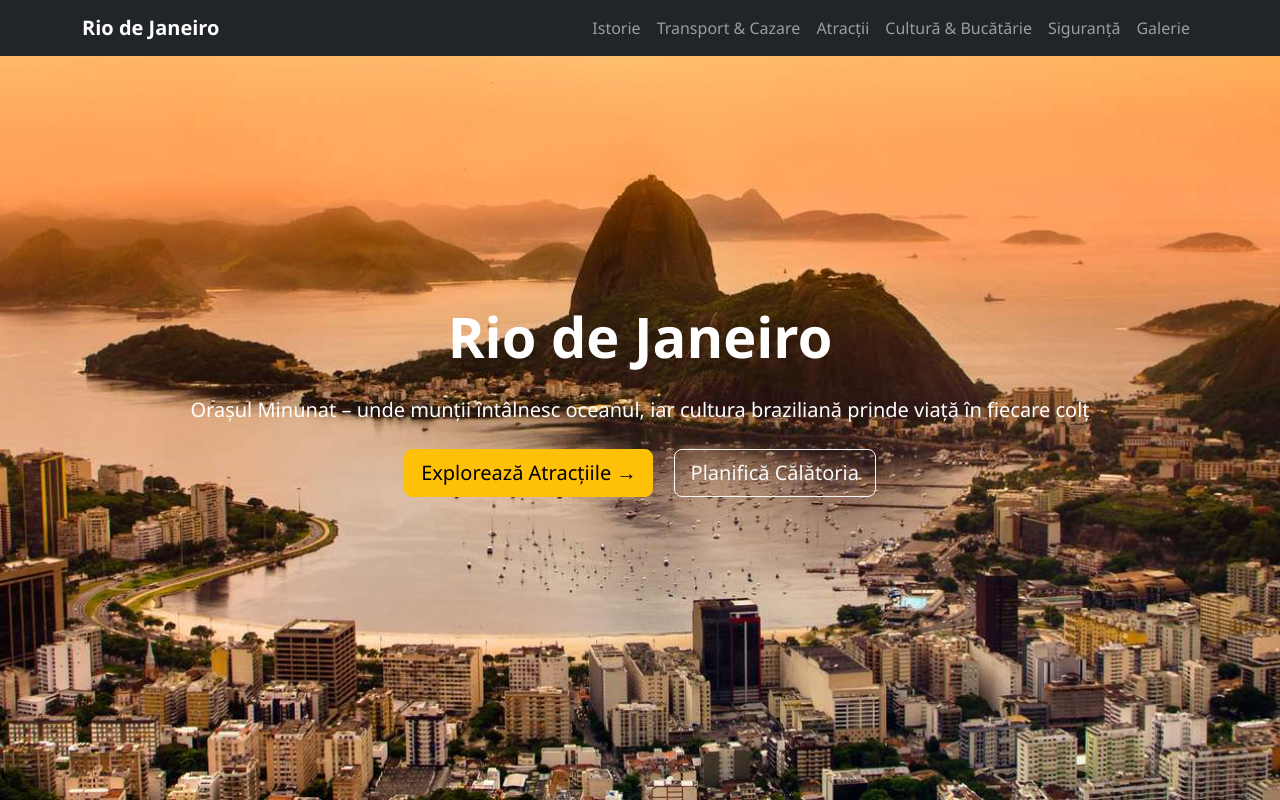
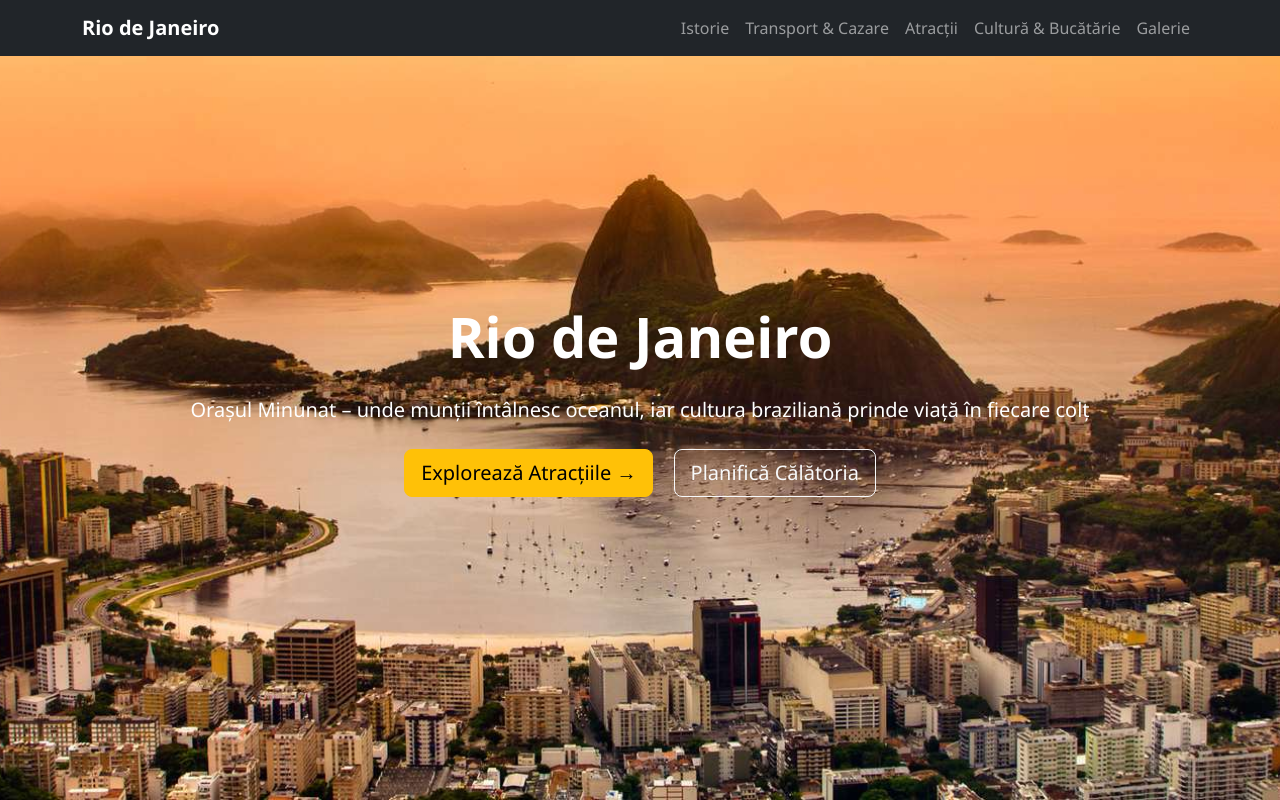
Before and after one commit to LiusuAndreea/Echipa7, a PHP site: page /index.php in a window 1280 px wide. Run offline with PHP 8.4, Linux system fonts and the light colour scheme.

Commit message:
Modificare navbar

```diff
--- a/includes/navbar.php
+++ b/includes/navbar.php
@@ -15,13 +15,10 @@
                     <a class="nav-link" href="transport.php">Transport & Cazare</a>
                 </li>
                 <li class="nav-item">
-                    <a class="nav-link" href="atractii-turistice.php">Atracții</a>
+                    <a class="nav-link" href="atractii-turistice-index.php">Atracții</a>
                 </li>
                 <li class="nav-item">
-                    <a class="nav-link" href="bucatarie.html">Cultură & Bucătărie</a>
-                </li>
-                <li class="nav-item">
-                    <a class="nav-link" href="siguranta.html">Siguranță</a>
+                    <a class="nav-link" href="bucatarie.php">Cultură & Bucătărie</a>
                 </li>
                 <li class="nav-item">
                     <a class="nav-link" href="galerie.php">Galerie</a>
```
